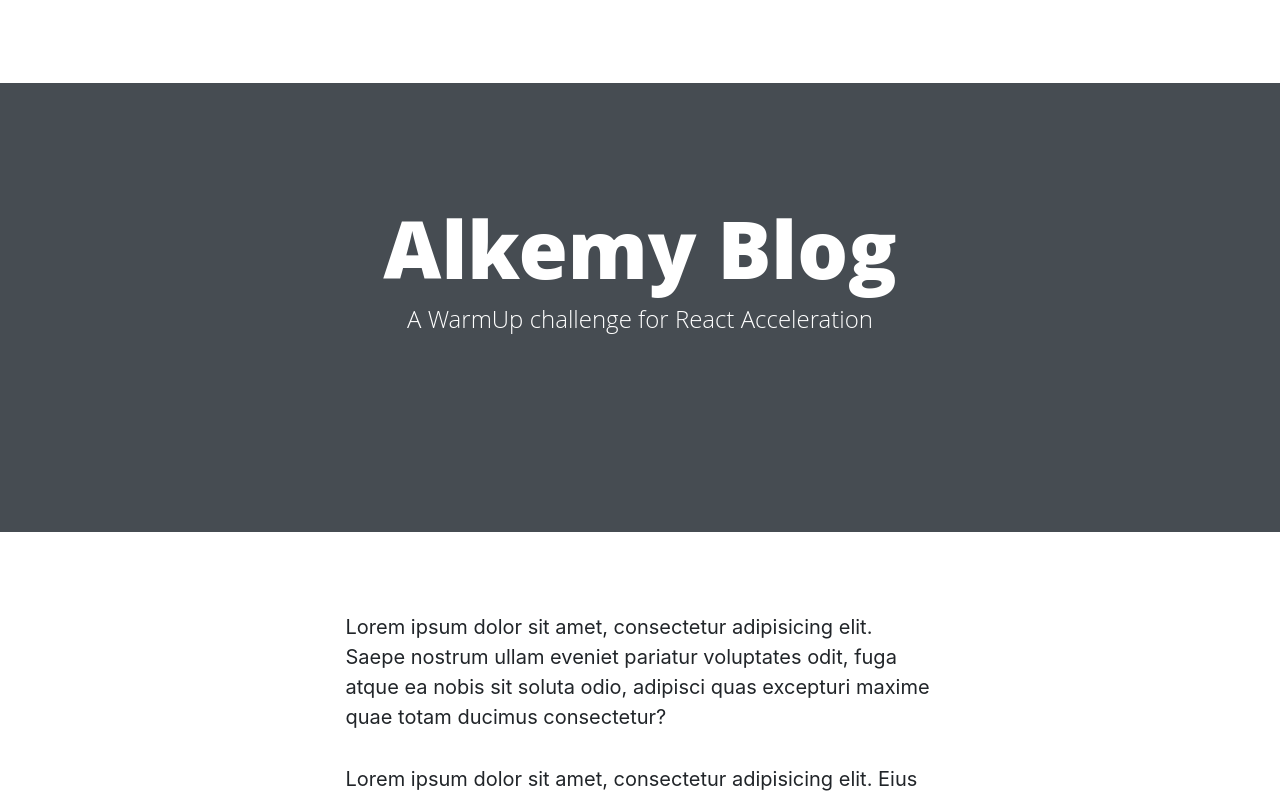
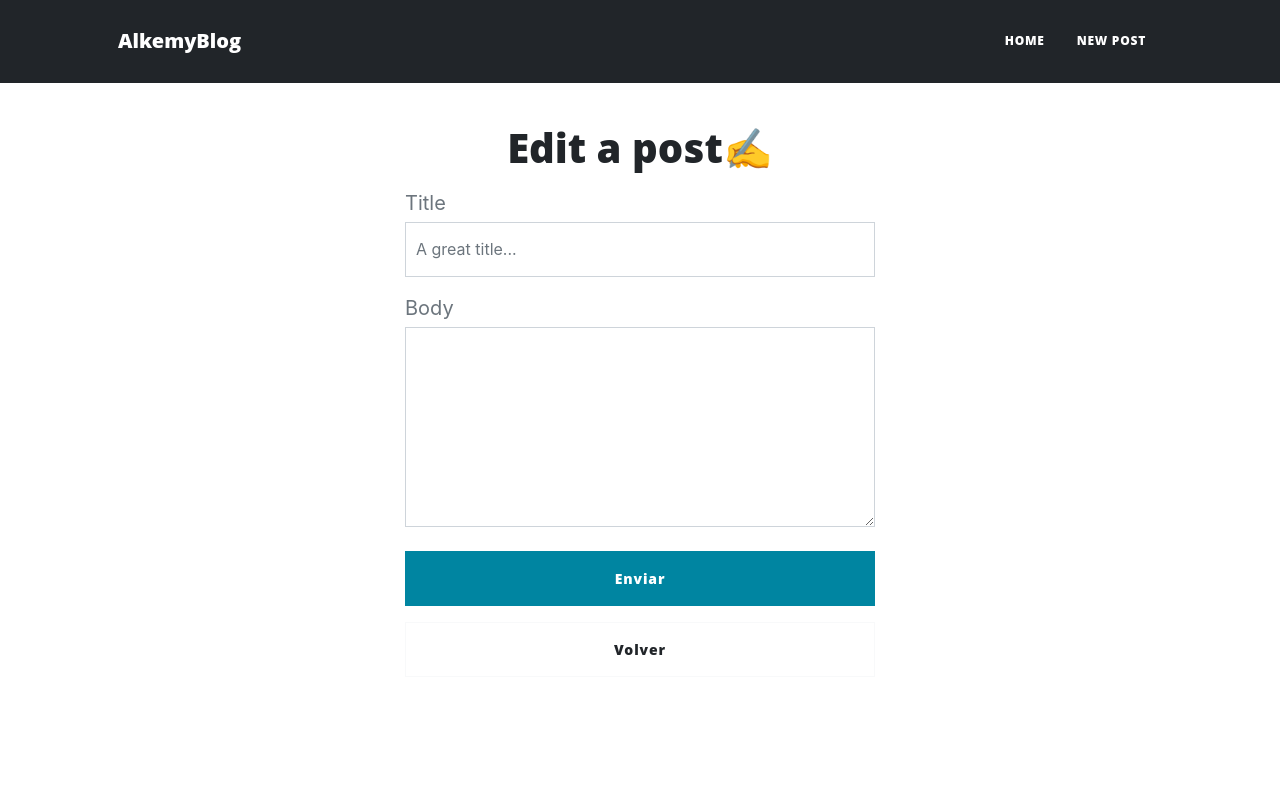
Before and after one commit to juliofranco9111/alkemy-blog, a React (Vite) app: page / in a window 1280 px wide. Shown: the top 799 px of the page. Built offline with nearby package versions, Linux system fonts and the light colour scheme.

Commit message:
finish form-post-page

```diff
--- a/src/App.jsx
+++ b/src/App.jsx
@@ -1,12 +1,14 @@
 import './App.css';
-import { DetailsPage } from './pages/DetailsPage';
-import { LoginPage } from './pages/LoginPage';
+import { FormPostPage } from './pages/FormPostPage';
+//import { DetailsPage } from './pages/DetailsPage';
+//import { LoginPage } from './pages/LoginPage';
 //import { HomePage } from './pages/HomePage';
 
 function App() {
   //return <HomePage />;
   //return <LoginPage />;
-  return <DetailsPage />;
+  //return <DetailsPage />;
+  return <FormPostPage />;
 }
 
 export default App;
--- a/src/components/Header.jsx
+++ b/src/components/Header.jsx
@@ -3,7 +3,7 @@ import React from 'react'
 export const Header = () => {
     return (
         <header
-        className='masthead'>
+        className='masthead bg-dark'>
         <div className='container position-relative px-4 px-lg-5'>
           <div className='row gx-4 gx-lg-5 justify-content-center'>
             <div className='col-md-10 col-lg-8 col-xl-7'>
--- a/src/components/NavBar.jsx
+++ b/src/components/NavBar.jsx
@@ -2,9 +2,9 @@ import React from 'react'
 
 export const NavBar = () => {
     return (
-        <nav className='navbar navbar-expand-lg' id='mainNav'>
+        <nav className='navbar navbar-expand-lg nabvar-dark bg-dark' id='mainNav'>
         <div className='container px-4 px-lg-5'>
-          <a className='navbar-brand' href='index.html'>
+          <a className='navbar-brand text-white' href='index.html'>
             AlkemyBlog
           </a>
           <button
@@ -21,13 +21,13 @@ export const NavBar = () => {
           <div className='collapse navbar-collapse' id='navbarResponsive'>
             <ul className='navbar-nav ms-auto py-4 py-lg-0'>
               <li className='nav-item'>
-                <a className='nav-link px-lg-3 py-3 py-lg-4' href='index.html'>
+                <a className='nav-link px-lg-3 py-3 py-lg-4 text-white' href='index.html'>
                   Home
                 </a>
               </li>
 
               <li className='nav-item'>
-                <a className='nav-link px-lg-3 py-3 py-lg-4' href='contact.html'>
+                <a className='nav-link px-lg-3 py-3 py-lg-4 text-white' href='contact.html'>
                   New Post
                 </a>
               </li>
--- a/src/index.css
+++ b/src/index.css
@@ -1,6 +1,5 @@
  .container-center {
    text-align: center;
-
    height: 100vh;
    width: 100%;
    display: flex;
@@ -36,15 +35,17 @@
 
  .form-signin input[type="email"] {
    margin-bottom: 10px;
-   border-radius: 5px;
   }
 
   .form-signin input[type="password"] {
-    margin-bottom: 15px;
-    border-radius: 5px;
+    margin-bottom: 25px;
  }
 
  .form-signin button{
    width: 100%;
-   border-radius: 5px;
  }
+ .form-signin #textarea{
+    min-height: 200px;
+    height: auto;
+
+ }
--- a/src/pages/DetailsPage.jsx
+++ b/src/pages/DetailsPage.jsx
@@ -35,6 +35,66 @@ export const DetailsPage = () => {
                 natus quae optio aperiam soluta voluptatibus corporis atque iste
                 neque sit tempora!
               </p>
+              <p>
+                Lorem ipsum dolor sit amet, consectetur adipisicing elit. Aut
+                consequuntur magnam, excepturi aliquid ex itaque esse est vero
+                natus quae optio aperiam soluta voluptatibus corporis atque iste
+                neque sit tempora!
+              </p>
+              <p>
+                Lorem ipsum dolor sit amet, consectetur adipisicing elit. Aut
+                consequuntur magnam, excepturi aliquid ex itaque esse est vero
+                natus quae optio aperiam soluta voluptatibus corporis atque iste
+                neque sit tempora!
+              </p>
+              <p>
+                Lorem ipsum dolor sit amet, consectetur adipisicing elit. Aut
+                consequuntur magnam, excepturi aliquid ex itaque esse est vero
+                natus quae optio aperiam soluta voluptatibus corporis atque iste
+                neque sit tempora!
+              </p>
+              <p>
+                Lorem ipsum dolor sit amet, consectetur adipisicing elit. Aut
+                consequuntur magnam, excepturi aliquid ex itaque esse est vero
+                natus quae optio aperiam soluta voluptatibus corporis atque iste
+                neque sit tempora!
+              </p>
+              <p>
+                Lorem ipsum dolor sit amet, consectetur adipisicing elit. Aut
+                consequuntur magnam, excepturi aliquid ex itaque esse est vero
+                natus quae optio aperiam soluta voluptatibus corporis atque iste
+                neque sit tempora!
+              </p>
+              <p>
+                Lorem ipsum dolor sit amet, consectetur adipisicing elit. Aut
+                consequuntur magnam, excepturi aliquid ex itaque esse est vero
+                natus quae optio aperiam soluta voluptatibus corporis atque iste
+                neque sit tempora!
+              </p>
+              <p>
+                Lorem ipsum dolor sit amet, consectetur adipisicing elit. Aut
+                consequuntur magnam, excepturi aliquid ex itaque esse est vero
+                natus quae optio aperiam soluta voluptatibus corporis atque iste
+                neque sit tempora!
+              </p>
+              <p>
+                Lorem ipsum dolor sit amet, consectetur adipisicing elit. Aut
+                consequuntur magnam, excepturi aliquid ex itaque esse est vero
+                natus quae optio aperiam soluta voluptatibus corporis atque iste
+                neque sit tempora!
+              </p>
+              <p>
+                Lorem ipsum dolor sit amet, consectetur adipisicing elit. Aut
+                consequuntur magnam, excepturi aliquid ex itaque esse est vero
+                natus quae optio aperiam soluta voluptatibus corporis atque iste
+                neque sit tempora!
+              </p>
+              <p>
+                Lorem ipsum dolor sit amet, consectetur adipisicing elit. Aut
+                consequuntur magnam, excepturi aliquid ex itaque esse est vero
+                natus quae optio aperiam soluta voluptatibus corporis atque iste
+                neque sit tempora!
+              </p>
 
             </div>
           </div>
--- /dev/null
+++ b/src/pages/FormPostPage.jsx
@@ -0,0 +1,35 @@
+import React from 'react';
+import { NavBar } from '../components/NavBar';
+
+export const FormPostPage = () => {
+  return (
+    <>
+      <NavBar />
+      <div className='container-center'>
+        <form className='form-signin'>
+          <h1 className='h1 mb-3 font-weight-normal'>Edit a post✍</h1>
+          <label htmlFor='inputEmail' className='mb-1 text-muted'>
+            Title
+          </label>
+          <input
+            type='text'
+            id='inputEmail'
+            className='form-control'
+            placeholder='A great title...'
+            autocomplete='off'
+          />
+          <label htmlFor='inputPassword' className='sr-only text-muted mt-3 mb-1'>
+            Body
+          </label>
+          <textarea className='form-control mb-4' id='textarea' name='body'></textarea>
+
+          <button className='btn btn-primary btn-block' type='submit'>
+            Enviar
+          </button>
+
+          <button className='btn btn-outline-light text-dark mt-3'>Volver</button>
+        </form>
+      </div>
+    </>
+  );
+};
```
Also changed, not shown: src/pages/EditPage.jsx (deleted, +0 -9 lines).
